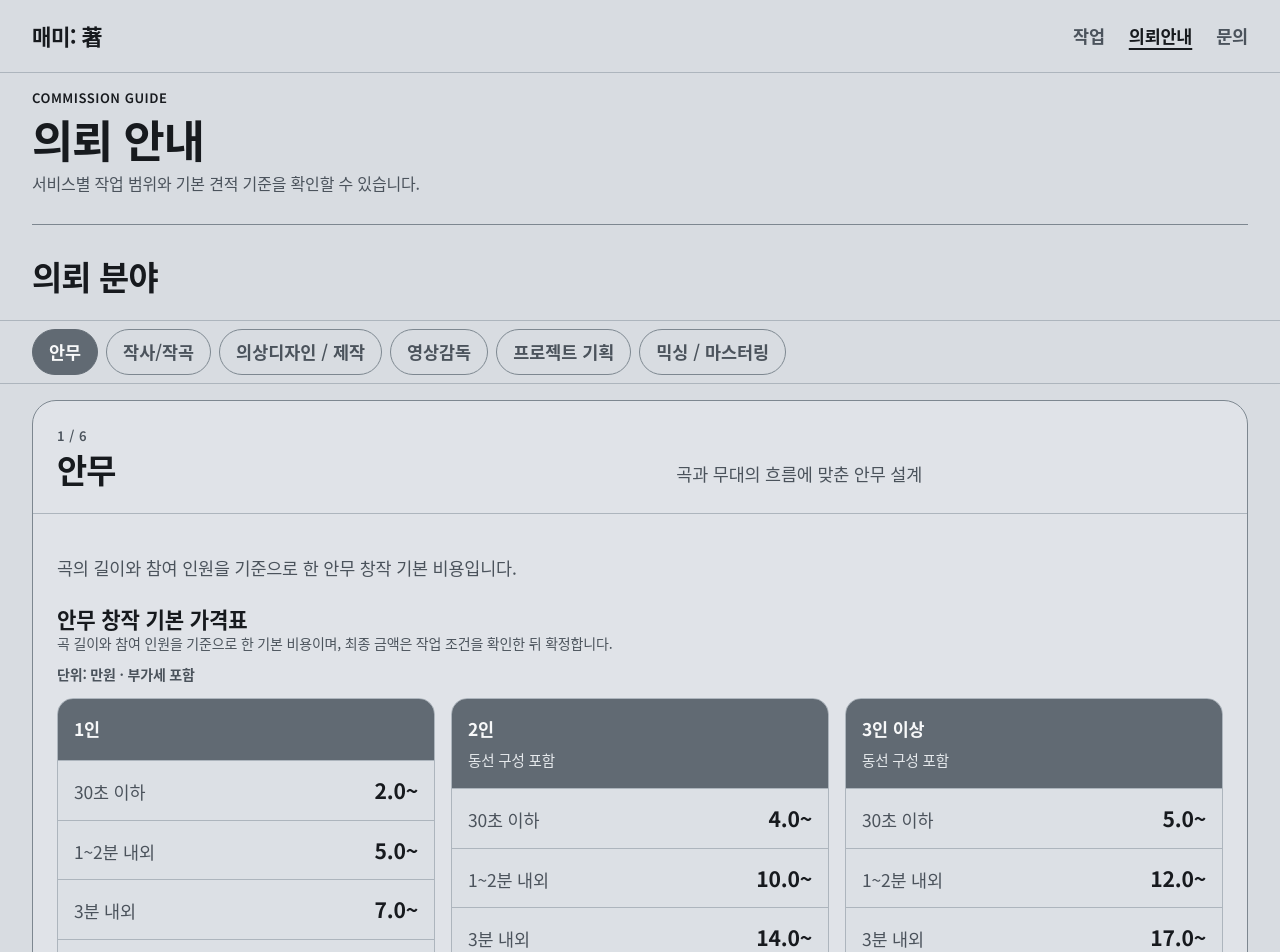
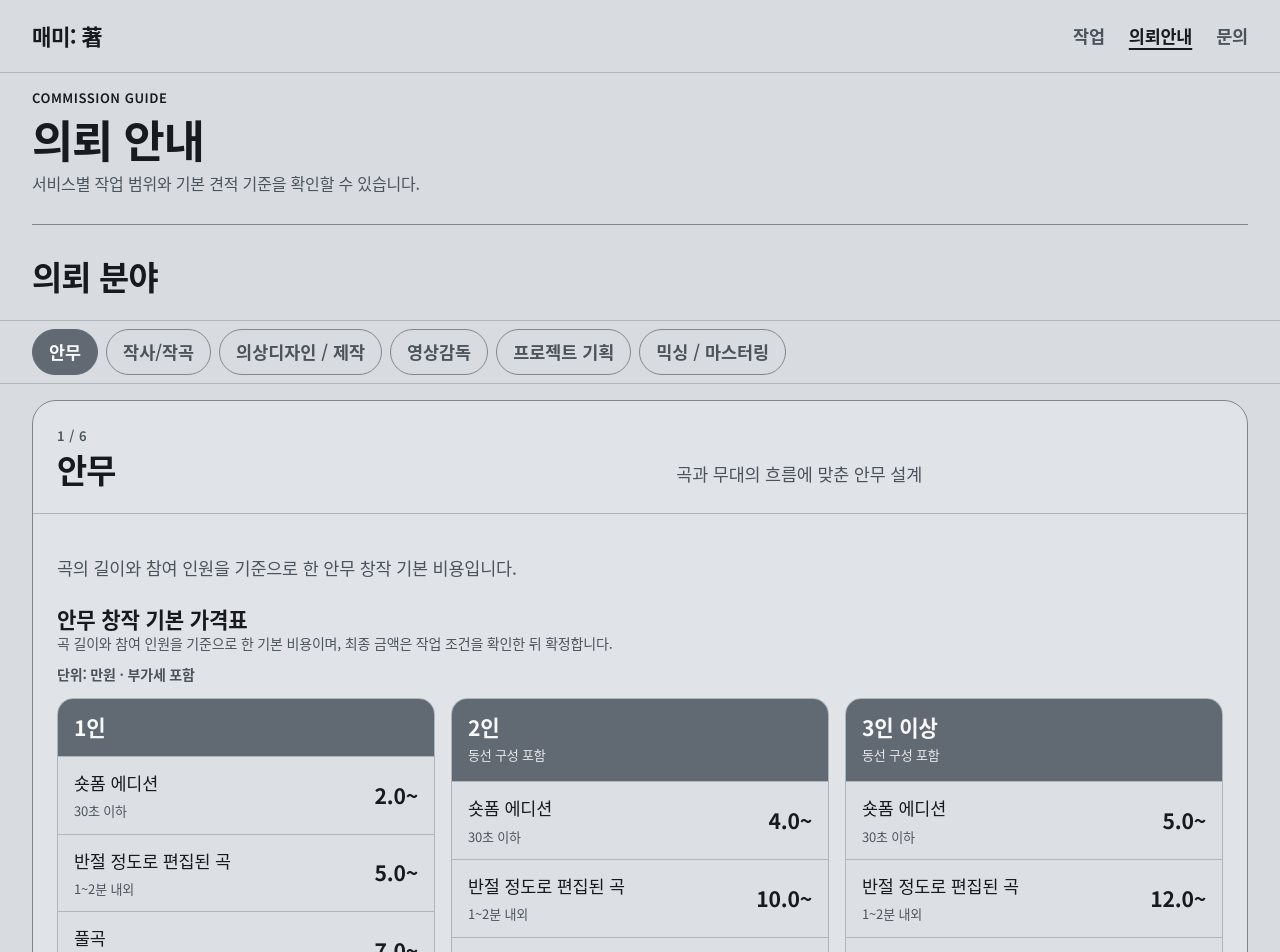
Before and after one commit to MAMIJAismanager/MMJ-site, a Nuxt app: page /about in a window 1280 px wide. Shown: the top 952 px of the page. Built offline with nearby package versions, Linux system fonts and the light colour scheme.

Commit message:
fix: restore native pricing table row integrity

```diff
--- a/app/assets/css/commission-guide.css
+++ b/app/assets/css/commission-guide.css
@@ -390,76 +390,162 @@
   white-space: nowrap;
 }
 
-.mm-commission-pricing-table {
-  width: 100%;
-  border-collapse: separate;
-  border-spacing: 0;
+.mm-commission-pricing-matrix__desktop {
+  display: none;
 }
 
-.mm-commission-pricing-table thead {
-  position: absolute;
-  width: 1px;
-  height: 1px;
-  overflow: hidden;
-  clip: rect(0 0 0 0);
-}
-
-.mm-commission-pricing-table,
-.mm-commission-pricing-table tbody,
-.mm-commission-pricing-table tr,
-.mm-commission-pricing-table th,
-.mm-commission-pricing-table td {
-  display: block;
-  width: 100%;
-}
-
-.mm-commission-pricing-table tbody {
+.mm-commission-pricing-matrix__mobile {
   display: grid;
   gap: var(--mm-space-4);
 }
 
-.mm-commission-pricing-table tr {
+.mm-commission-pricing-card {
   overflow: hidden;
   border: 1px solid var(--mm-color-border);
   border-radius: var(--mm-radius-medium);
   background: color-mix(in srgb, var(--mm-color-page) 46%, transparent);
 }
 
-.mm-commission-pricing-table th[scope='row'] {
+.mm-commission-pricing-card__header {
   display: grid;
   gap: var(--mm-space-1);
   padding: var(--mm-space-4);
   background: var(--mm-color-surface);
   color: var(--mm-color-on-surface);
-  text-align: start;
 }
 
-.mm-commission-pricing-table th[scope='row'] small {
-  color: var(--mm-color-on-surface-muted);
-  font-weight: var(--mm-font-weight-regular);
+.mm-commission-pricing-card__title,
+.mm-commission-pricing-card__detail,
+.mm-commission-pricing-card__list,
+.mm-commission-pricing-card__list dd {
+  margin: 0;
 }
 
-.mm-commission-pricing-table td {
+.mm-commission-pricing-card__title {
+  font-size: var(--mm-font-size-subheading);
+  line-height: var(--mm-line-height-heading);
+}
+
+.mm-commission-pricing-card__detail {
+  color: var(--mm-color-on-surface-muted);
+  font-size: var(--mm-font-size-caption);
+}
+
+.mm-commission-pricing-card__list {
+  display: grid;
+}
+
+.mm-commission-pricing-card__item {
   display: grid;
   grid-template-columns: minmax(0, 1fr) auto;
-  align-items: baseline;
+  align-items: center;
   gap: var(--mm-space-4);
   padding: var(--mm-space-3) var(--mm-space-4);
   border-block-start: 1px solid var(--mm-color-border);
 }
 
-.mm-commission-pricing-table td::before {
-  content: attr(data-column-label);
-  color: var(--mm-color-text-muted);
+.mm-commission-pricing-card__item dt,
+.mm-commission-pricing-card__item dd {
+  display: grid;
+  gap: 0.15rem;
 }
 
-.mm-commission-pricing-table td strong {
+.mm-commission-pricing-card__item dt small,
+.mm-commission-pricing-card__item dd small {
+  color: var(--mm-color-text-muted);
+  font-size: var(--mm-font-size-caption);
+}
+
+.mm-commission-pricing-card__item dd {
+  justify-items: end;
+  text-align: end;
+}
+
+.mm-commission-pricing-card__item dd strong {
   font-size: var(--mm-font-size-subheading);
   font-variant-numeric: tabular-nums;
+  white-space: nowrap;
 }
 
-.mm-commission-pricing-table td small {
-  grid-column: 1 / -1;
+.mm-commission-pricing-table {
+  width: 100%;
+  table-layout: fixed;
+  border-collapse: separate;
+  border-spacing: 0;
+  background: var(--mm-color-surface-subtle);
+}
+
+.mm-commission-pricing-table__row-axis {
+  width: clamp(7.5rem, 12%, 9rem);
+}
+
+.mm-commission-pricing-table__price-column {
+  width: auto;
+}
+
+.mm-commission-pricing-table th,
+.mm-commission-pricing-table td {
+  padding: var(--mm-space-3) var(--mm-space-4);
+  vertical-align: middle;
+  border-inline-end: 1px solid var(--mm-color-border);
+  border-block-end: 1px solid var(--mm-color-border);
+}
+
+.mm-commission-pricing-table tr > :last-child {
+  border-inline-end: 0;
+}
+
+.mm-commission-pricing-table tbody tr:last-child > * {
+  border-block-end: 0;
+}
+
+.mm-commission-pricing-table thead th {
+  background: var(--mm-color-surface);
+  color: var(--mm-color-on-surface);
+  text-align: center;
+}
+
+.mm-commission-pricing-table__column-label,
+.mm-commission-pricing-table__column-detail,
+.mm-commission-pricing-table__row-label,
+.mm-commission-pricing-table__row-detail {
+  display: block;
+}
+
+.mm-commission-pricing-table__column-detail,
+.mm-commission-pricing-table__row-detail {
+  margin-block-start: 0.15rem;
+  color: inherit;
+  font-size: var(--mm-font-size-caption);
+  font-weight: var(--mm-font-weight-regular);
+  opacity: 0.8;
+}
+
+.mm-commission-pricing-table__row-header {
+  background: color-mix(in srgb, var(--mm-color-surface-subtle) 82%, transparent);
+  color: var(--mm-color-text);
+  font-size: var(--mm-font-size-subheading);
+  font-weight: var(--mm-font-weight-bold);
+  line-height: var(--mm-line-height-heading);
+  text-align: start;
+  white-space: nowrap;
+}
+
+.mm-commission-pricing-table__price-cell {
+  color: var(--mm-color-text);
+  text-align: center;
+}
+
+.mm-commission-pricing-table__price-cell strong {
+  font-size: var(--mm-font-size-subheading);
+  font-variant-numeric: tabular-nums;
+  line-height: 1;
+  white-space: nowrap;
+}
+
+.mm-commission-pricing-table__price-cell small {
+  display: block;
+  margin-block-start: 0.15rem;
   color: var(--mm-color-text-muted);
 }
 
@@ -552,7 +638,7 @@
     grid-template-columns: repeat(2, minmax(0, 1fr));
   }
 
-  .mm-commission-pricing-table tbody {
+  .mm-commission-pricing-matrix__mobile {
     grid-template-columns: repeat(3, minmax(0, 1fr));
   }
 }
@@ -743,6 +829,20 @@
     line-height: var(--mm-line-height-meta);
   }
 
+  .mm-commission-pricing-matrix__desktop {
+    display: block;
+    min-height: 0;
+    height: 100%;
+    overflow: hidden;
+    border: 1px solid var(--mm-color-border-strong);
+    border-radius: var(--mm-radius-medium);
+    background: var(--mm-color-surface-subtle);
+  }
+
+  .mm-commission-pricing-matrix__mobile {
+    display: none;
+  }
+
   .mm-commission-pricing-table {
     display: table;
     width: 100%;
@@ -750,17 +850,10 @@
     table-layout: fixed;
     border-collapse: separate;
     border-spacing: 0;
-    overflow: hidden;
-    border: 1px solid var(--mm-color-border-strong);
-    border-radius: var(--mm-radius-medium);
   }
 
   .mm-commission-pricing-table thead {
-    position: static;
-    width: auto;
-    height: auto;
-    overflow: visible;
-    clip: auto;
+    display: table-header-group;
   }
 
   .mm-commission-pricing-table tbody {
@@ -769,67 +862,27 @@
 
   .mm-commission-pricing-table tr {
     display: table-row;
-    width: auto;
-    border: 0;
-    border-radius: 0;
-    background: transparent;
   }
 
   .mm-commission-pricing-table th,
-  .mm-commission-pricing-table td {
+  .mm-commission-pricing-table td,
+  .mm-commission-pricing-table th.mm-commission-pricing-table__row-header {
     display: table-cell;
     width: auto;
     padding: clamp(0.48rem, 0.78vh, 0.7rem) clamp(0.5rem, 0.65vw, 0.75rem);
-    border: 0;
-    border-inline-end: 1px solid var(--mm-color-border);
-    border-block-end: 1px solid var(--mm-color-border);
-    text-align: center;
     vertical-align: middle;
   }
 
-  .mm-commission-pricing-table tr > :last-child {
-    border-inline-end: 0;
-  }
-
-  .mm-commission-pricing-table tbody tr:last-child > * {
-    border-block-end: 0;
-  }
-
   .mm-commission-pricing-table thead th {
-    background: var(--mm-color-surface);
-    color: var(--mm-color-on-surface);
     font-size: clamp(0.76rem, 0.74vw, 0.9rem);
     line-height: 1.25;
   }
 
-  .mm-commission-pricing-table thead th:first-child {
-    width: clamp(6.5rem, 8vw, 8.5rem);
-  }
-
-  .mm-commission-pricing-table th span,
-  .mm-commission-pricing-table th small {
-    display: block;
-  }
-
-  .mm-commission-pricing-table th small {
-    margin-block-start: 0.15rem;
-    color: inherit;
-    font-size: var(--mm-font-size-caption);
-    font-weight: var(--mm-font-weight-regular);
-    opacity: 0.8;
-  }
-
-  .mm-commission-pricing-table th[scope='row'] {
-    background: color-mix(in srgb, var(--mm-color-surface-subtle) 82%, transparent);
-    color: var(--mm-color-text);
+  .mm-commission-pricing-table__row-header {
     text-align: start;
   }
 
-  .mm-commission-pricing-table td::before {
-    content: none;
-  }
-
-  .mm-commission-pricing-table td strong {
+  .mm-commission-pricing-table__price-cell strong {
     font-size: clamp(1rem, 0.95vw, 1.2rem);
   }
 
--- a/app/components/commission/CommissionPricingMatrix.vue
+++ b/app/components/commission/CommissionPricingMatrix.vue
@@ -21,6 +21,21 @@ interface Props {
   readonly idPrefix: string
 }
 
+interface CommissionPricingCellView {
+  readonly columnId: string
+  readonly columnLabel: string
+  readonly columnDetailLabel: string | null
+  readonly displayPrice: string
+  readonly note: string | null
+}
+
+interface CommissionPricingRowView {
+  readonly id: string
+  readonly label: string
+  readonly detailLabel: string | null
+  readonly cells: readonly CommissionPricingCellView[]
+}
+
 const props = defineProps<Props>()
 
 const matrix = computed(() => (
@@ -29,6 +44,24 @@ const matrix = computed(() => (
 
 const descriptionId = computed(() => (
   `${props.idPrefix}-pricing-description`
+))
+
+const rowViews = computed<readonly CommissionPricingRowView[]>(() => (
+  matrix.value.rows.map(row => ({
+    id: row.id,
+    label: row.label,
+    detailLabel: row.detailLabel,
+    cells: matrix.value.columns.map(column => {
+      const cell = getCell(row.id, column.id)
+      return {
+        columnId: column.id,
+        columnLabel: column.label,
+        columnDetailLabel: column.detailLabel,
+        displayPrice: formatCommissionPriceCell(cell, props.pricing),
+        note: cell.note,
+      }
+    }),
+  }))
 ))
 
 function getCell(
@@ -52,6 +85,9 @@ function getCell(
     class="mm-commission-pricing-matrix"
     :aria-labelledby="`${idPrefix}-pricing-title`"
     data-mm-commission-pricing-kind="matrix"
+    :data-mm-commission-pricing-row-count="matrix.rows.length"
+    :data-mm-commission-pricing-column-count="matrix.columns.length"
+    :data-mm-commission-pricing-cell-count="matrix.expectedCellCount"
   >
     <header class="mm-commission-pricing-matrix__header">
       <div>
@@ -74,6 +110,7 @@ function getCell(
       </p>
     </header>
 
+    <div class="mm-commission-pricing-matrix__desktop">
       <table
         class="mm-commission-pricing-table"
         :aria-describedby="pricing.description ? descriptionId : undefined"
@@ -81,6 +118,14 @@ function getCell(
         <caption class="mm-visually-hidden">
           {{ pricing.title }}
         </caption>
+        <colgroup>
+          <col class="mm-commission-pricing-table__row-axis">
+          <col
+            v-for="column in matrix.columns"
+            :key="column.id"
+            class="mm-commission-pricing-table__price-column"
+          >
+        </colgroup>
         <thead>
           <tr>
             <th scope="col">
@@ -91,8 +136,13 @@ function getCell(
               :key="column.id"
               scope="col"
             >
-            <span>{{ column.label }}</span>
-            <small v-if="column.detailLabel">
+              <span class="mm-commission-pricing-table__column-label">
+                {{ column.label }}
+              </span>
+              <small
+                v-if="column.detailLabel"
+                class="mm-commission-pricing-table__column-detail"
+              >
                 {{ column.detailLabel }}
               </small>
             </th>
@@ -100,30 +150,86 @@ function getCell(
         </thead>
         <tbody>
           <tr
-          v-for="row in matrix.rows"
+            v-for="row in rowViews"
             :key="row.id"
           >
-          <th scope="row">
-            <span>{{ row.label }}</span>
-            <small v-if="row.detailLabel">
+            <th
+              scope="row"
+              class="mm-commission-pricing-table__row-header"
+            >
+              <span class="mm-commission-pricing-table__row-label">
+                {{ row.label }}
+              </span>
+              <small
+                v-if="row.detailLabel"
+                class="mm-commission-pricing-table__row-detail"
+              >
                 {{ row.detailLabel }}
               </small>
             </th>
             <td
-            v-for="column in matrix.columns"
-            :key="column.id"
-            :data-column-label="column.shortLabel"
+              v-for="cell in row.cells"
+              :key="`${row.id}:${cell.columnId}`"
+              class="mm-commission-pricing-table__price-cell"
             >
-            <strong>
-              {{ formatCommissionPriceCell(getCell(row.id, column.id), pricing) }}
-            </strong>
-            <small v-if="getCell(row.id, column.id).note">
-              {{ getCell(row.id, column.id).note }}
+              <strong>{{ cell.displayPrice }}</strong>
+              <small v-if="cell.note">
+                {{ cell.note }}
               </small>
             </td>
           </tr>
         </tbody>
       </table>
+    </div>
+
+    <div
+      class="mm-commission-pricing-matrix__mobile"
+      role="list"
+      :aria-label="pricing.title"
+    >
+      <article
+        v-for="row in rowViews"
+        :key="row.id"
+        class="mm-commission-pricing-card"
+        role="listitem"
+        :aria-labelledby="`${idPrefix}-pricing-row-${row.id}`"
+      >
+        <header class="mm-commission-pricing-card__header">
+          <h4
+            :id="`${idPrefix}-pricing-row-${row.id}`"
+            class="mm-commission-pricing-card__title"
+          >
+            {{ row.label }}
+          </h4>
+          <p
+            v-if="row.detailLabel"
+            class="mm-commission-pricing-card__detail"
+          >
+            {{ row.detailLabel }}
+          </p>
+        </header>
+        <dl class="mm-commission-pricing-card__list">
+          <div
+            v-for="cell in row.cells"
+            :key="`${row.id}:${cell.columnId}`"
+            class="mm-commission-pricing-card__item"
+          >
+            <dt>
+              <span>{{ cell.columnLabel }}</span>
+              <small v-if="cell.columnDetailLabel">
+                {{ cell.columnDetailLabel }}
+              </small>
+            </dt>
+            <dd>
+              <strong>{{ cell.displayPrice }}</strong>
+              <small v-if="cell.note">
+                {{ cell.note }}
+              </small>
+            </dd>
+          </div>
+        </dl>
+      </article>
+    </div>
 
     <p
       v-if="pricing.footnote"
--- a/app/utils/commission-pricing-matrix.ts
+++ b/app/utils/commission-pricing-matrix.ts
@@ -9,6 +9,7 @@ export interface CommissionPricingMatrixView {
   readonly columns: readonly CommissionPricingColumn[]
   readonly rows: readonly CommissionPricingRow[]
   readonly cellByCoordinate: ReadonlyMap<string, CommissionPricingCell>
+  readonly expectedCellCount: number
 }
 
 export function createCommissionPricingCoordinate(
@@ -18,9 +19,76 @@ export function createCommissionPricingCoordinate(
   return `${rowId}:${columnId}`
 }
 
+export function assertCommissionPricingMatrixParity(
+  rows: readonly CommissionPricingRow[],
+  columns: readonly CommissionPricingColumn[],
+  cells: readonly CommissionPricingCell[],
+): void {
+  const enabledRows = rows.filter(row => row.enabled)
+  const enabledColumns = columns.filter(column => column.enabled)
+  const enabledRowIds = new Set(enabledRows.map(row => row.id))
+  const enabledColumnIds = new Set(enabledColumns.map(column => column.id))
+  const coordinates = new Set<string>()
+
+  for (const cell of cells) {
+    if (
+      !enabledRowIds.has(cell.rowId)
+      || !enabledColumnIds.has(cell.columnId)
+    ) {
+      continue
+    }
+
+    const coordinate = createCommissionPricingCoordinate(
+      cell.rowId,
+      cell.columnId,
+    )
+    if (coordinates.has(coordinate)) {
+      throw new TypeError(
+        `duplicate-commission-pricing-cell:${coordinate}`,
+      )
+    }
+    coordinates.add(coordinate)
+  }
+
+  for (const row of enabledRows) {
+    let rowCellCount = 0
+    for (const column of enabledColumns) {
+      const coordinate = createCommissionPricingCoordinate(
+        row.id,
+        column.id,
+      )
+      if (!coordinates.has(coordinate)) {
+        throw new TypeError(
+          `missing-commission-pricing-cell:${coordinate}`,
+        )
+      }
+      rowCellCount += 1
+    }
+
+    if (rowCellCount !== enabledColumns.length) {
+      throw new TypeError(
+        `commission-pricing-row-cell-count:${row.id}:${rowCellCount}:${enabledColumns.length}`,
+      )
+    }
+  }
+
+  const expectedCellCount = enabledRows.length * enabledColumns.length
+  if (coordinates.size !== expectedCellCount) {
+    throw new TypeError(
+      `commission-pricing-matrix-cell-count:${coordinates.size}:${expectedCellCount}`,
+    )
+  }
+}
+
 export function createCommissionPricingMatrixView(
   pricing: CommissionMatrixPricing,
 ): CommissionPricingMatrixView {
+  assertCommissionPricingMatrixParity(
+    pricing.rows,
+    pricing.columns,
+    pricing.cells,
+  )
+
   const columns = Object.freeze(
     pricing.columns
       .filter(column => column.enabled)
@@ -34,6 +102,10 @@ export function createCommissionPricingMatrixView(
   const cellByCoordinate = new Map<string, CommissionPricingCell>()
 
   for (const cell of pricing.cells) {
+    const rowEnabled = rows.some(row => row.id === cell.rowId)
+    const columnEnabled = columns.some(column => column.id === cell.columnId)
+    if (!rowEnabled || !columnEnabled) continue
+
     cellByCoordinate.set(
       createCommissionPricingCoordinate(cell.rowId, cell.columnId),
       cell,
@@ -44,5 +116,6 @@ export function createCommissionPricingMatrixView(
     columns,
     rows,
     cellByCoordinate,
+    expectedCellCount: rows.length * columns.length,
   })
 }
```
Lines whose indentation alone changed are shown as unchanged.
